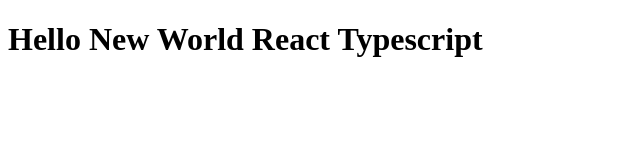
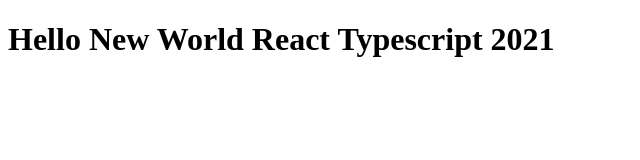
Before and after one commit to dgsdev/dtmoney, a React (Create React App) app: page / in a window 1280 px wide. Shown: the top 160 px of the page, without its empty margins (0-640 px from the left). Built offline with nearby package versions, Linux system fonts and the light colour scheme.

Commit message:
dtmoney upd

```diff
--- a/src/App.tsx
+++ b/src/App.tsx
@@ -1,7 +1,7 @@
 export function App() {
   return (
     <div className="App">
-        <h1>Hello New World React Typescript</h1>
+        <h1>Hello New World React Typescript 2021</h1>
     </div>
   );
 }
```
